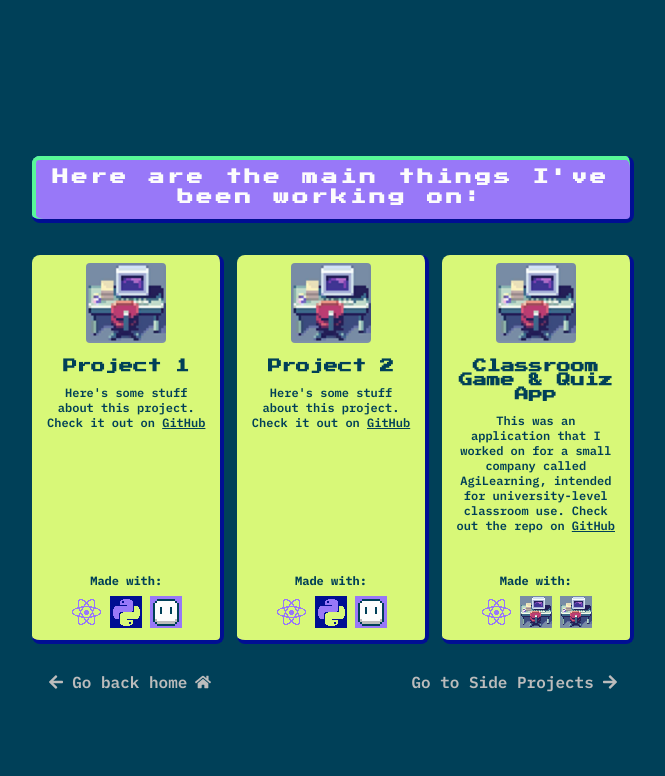
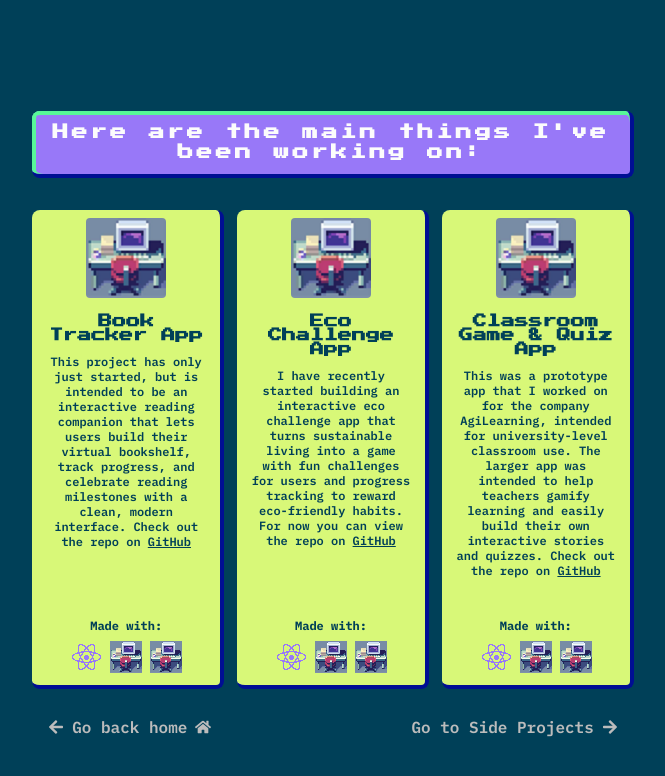
Before and after one commit to kathrynhoule/ryn-portfolio, a React (Vite) app: page /main-projects in a window 1280 px wide. Shown: the top 776 px of the page, without its empty margins (307-972 px from the left). Built offline with nearby package versions, Linux system fonts and the light colour scheme.

Commit message:
updates info and links for projects on main projects page

```diff
--- a/src/data/projectCards.js
+++ b/src/data/projectCards.js
@@ -2,34 +2,34 @@ const projectCards = [
      {
           image: '/assets/temp-project.png',
           alt: 'Project 1',
-          title: 'Project 1',
-          description: 'Here\'s some stuff about this project. Check it out on ',
-          link: 'https://github.com/myusername/project1',
+          title: 'Book Tracker App',
+          description: 'This project has only just started, but is intended to be an interactive reading companion that lets users build their virtual bookshelf, track progress, and celebrate reading milestones with a clean, modern interface. Check out the repo on ',
+          link: 'https://github.com/kathrynhoule/book-tracker-app',
           linkText: 'GitHub',
           icons: [
                { src: '/assets/home-icon-react.png', alt: 'React'},
-               { src: '/assets/home-icon-python.png', alt: 'Python'},
-               { src: '/assets/home-icon-aseprite.png', alt: 'Aseprite'},
+               { src: '/assets/temp-projects-icon.png', alt: 'Supabase'},
+               { src: '/assets/temp-projects-icon.png', alt: 'Motion'},
           ],
      },
      {
           image: '/assets/temp-project.png',
           alt: 'Project 2',
-          title: 'Project 2',
-          description: 'Here\'s some stuff about this project. Check it out on ',
-          link: 'https://github.com/myusername/project2',
+          title: 'Eco Challenge App',
+          description: 'I have recently started building an interactive eco challenge app that turns sustainable living into a game with fun challenges for users and progress tracking to reward eco-friendly habits. For now you can view the repo on ',
+          link: 'https://github.com/kathrynhoule/eco-challenge-app',
           linkText: 'GitHub',
           icons: [
                { src: '/assets/home-icon-react.png', alt: 'React'},
-               { src: '/assets/home-icon-python.png', alt: 'Python'},
-               { src: '/assets/home-icon-aseprite.png', alt: 'Aseprite'},
+               { src: '/assets/temp-projects-icon.png', alt: 'Supabase'},
+               { src: '/assets/temp-projects-icon.png', alt: 'Motion'},
           ],
      },
      {
           image: '/assets/temp-project.png',
           alt: 'Project 3',
           title: 'Classroom Game & Quiz App',
-          description: 'This was an application that I worked on for a small company called AgiLearning, intended for university-level classroom use. Check out the repo on ',
+          description: 'This was a prototype app that I worked on for the company AgiLearning, intended for university-level classroom use. The larger app was intended to help teachers gamify learning and easily build their own interactive stories and quizzes. Check out the repo on ',
           link: 'https://github.com/agilearning-plugin/agilearning-plugin/tree/phase-1',
           linkText: 'GitHub',
           icons: [
```
